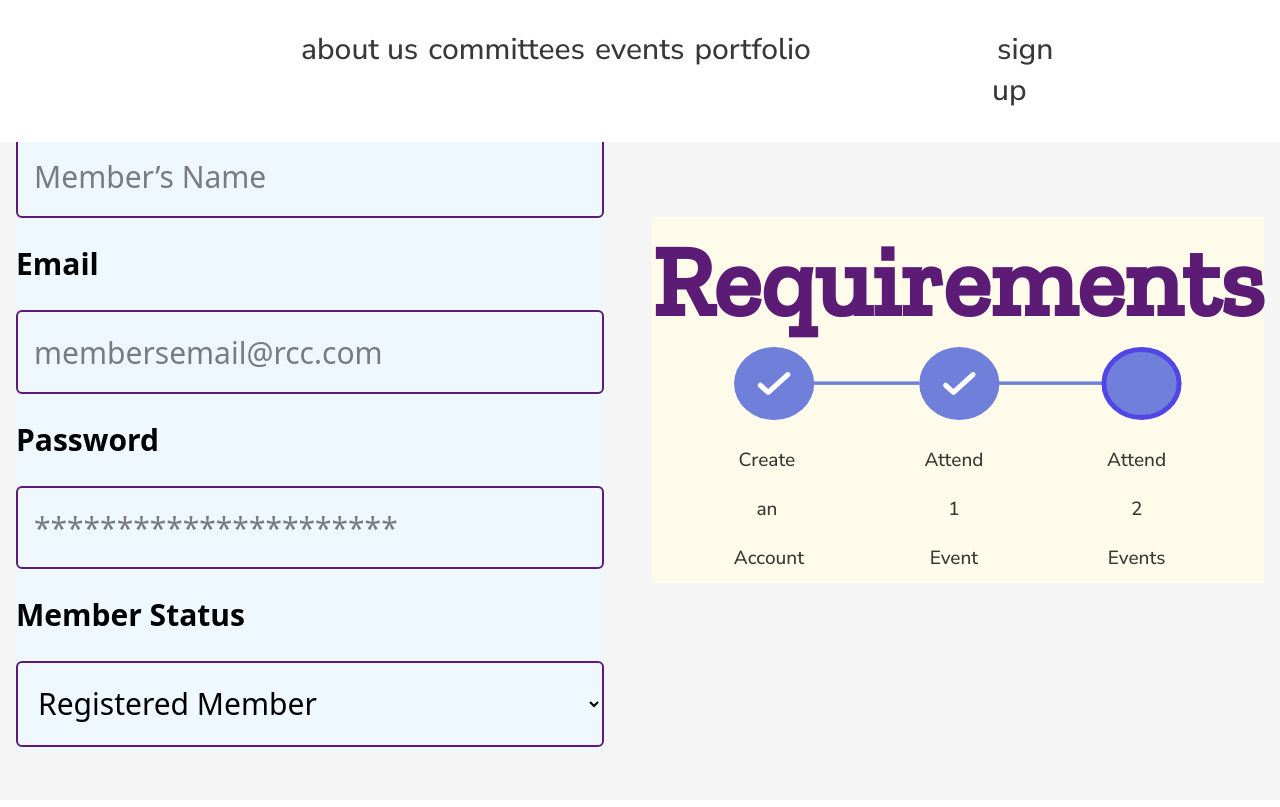
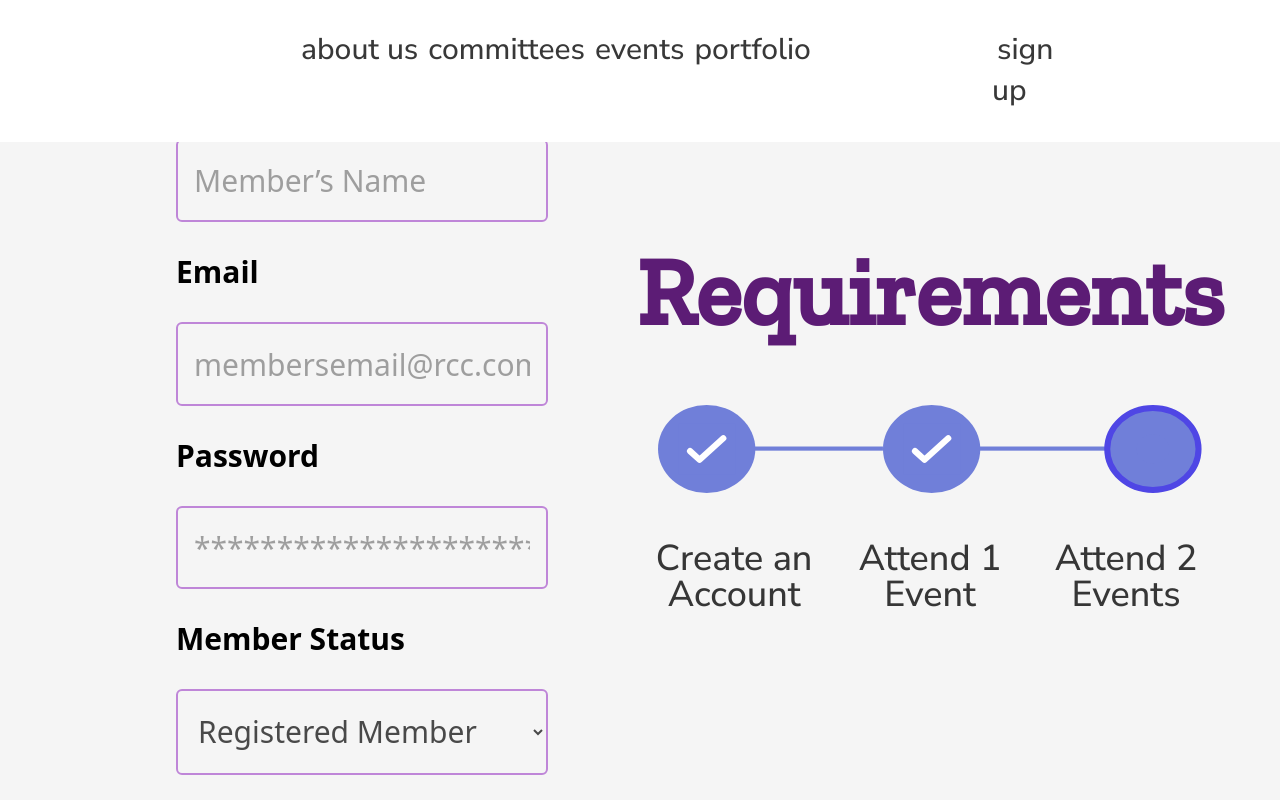
Before and after one commit to rcc-sjsu/rcc-site-mk3, a Next.js app: page /profile in a window 1280 px wide. Built offline with nearby package versions, Linux system fonts and the light colour scheme.

Commit message:
static styling complete

```diff
--- a/app/(pages)/profile/page.module.css
+++ b/app/(pages)/profile/page.module.css
@@ -17,11 +17,13 @@
 }
 
 .left_section {
+  display: flex;
+  flex-direction: column;
   margin-top: 1.5rem;
   width: 100%;
   max-width: 620px;
   max-height: 682px;
-  background-color: aliceblue;
+  margin-left: 10rem;
 }
 
 .label {
@@ -29,35 +31,62 @@
   font-size: 1.875rem;
   line-height: 2.25rem;
   font-weight: 700;
-  margin-bottom: 1.75rem;
+  margin-bottom: 2rem;
 }
 
 .input {
   padding: 1.2rem 1rem;
   border-radius: 0.375rem;
   border-width: 2px;
-  border-color: #5c1c75;
+  border-color: rgba(191, 134, 216, 1);
+  color: rgba(0, 0, 0, 0.7);
   width: 100%;
 
   font-weight: 400;
   font-size: 30px;
   line-height: 88%;
   letter-spacing: 0%;
-  margin-bottom: 1.75rem;
+  margin-bottom: 2rem;
 }
 
 .right_section {
-  margin-top: 1.5rem;
+  display: flex;
+  margin-left: 2.5rem;
+  margin-right: 2.5rem;
+  margin-top: 2.5rem;
+  flex-direction: column;
   width: 100%;
-  max-width: 688px;
-  max-height: 682px;
+  max-width: 42rem;
   text-align: center;
-  background-color: azure;
 }
 
 .requirements_title {
-  font-size: 100px;
+  font-size: 96px;
   line-height: 130px;
   font-weight: bold;
   text-align: center;
+  margin-bottom: 3rem;
 }
+
+.requirements_p {
+  font-family: Nunito Sans;
+  font-weight: 500;
+  font-size: 36px;
+  line-height: 100%;
+  letter-spacing: 0%;
+  text-align: center;
+}
+
+.image_container {
+  position: relative;
+  width: 100%;
+  max-width: 34rem;
+}
+
+.requirement_text_container {
+  display: flex;
+  margin-top: 3rem;
+  justify-content: space-between;
+  width: 100%;
+  max-width: 42rem;
+}
--- a/app/(pages)/profile/page.tsx
+++ b/app/(pages)/profile/page.tsx
@@ -55,33 +55,31 @@ export default function Profile() {
       </section>
 
       {/* right side: requirements */}
-      <section className="text-center w-4xl bg-amber-50">
+      <section className={styles.right_section}>
         <h1 className={styles.requirements_title}>Requirements</h1>
-        <div className="flex flex-col items-center">
-          <div className="relative w-full max-w-md">
+        <div className="flex flex-col justify-center items-center">
+          <div className={styles.image_container}>
             <Image
               src="/images/profile-images/checkmark-circles.svg"
               alt="Requirements Steps"
               layout="responsive"
-              width={1200} // Adjust these values based on your image's actual width and desired aspect ratio
-              height={225}
+              width={540} // Adjust these values based on your image's actual width and desired aspect ratio
+              height={88}
               objectFit="contain"
             />
           </div>
-          <div className="flex justify-between w-full max-w-md mt-4">
-            {" "}
-            {/* Container for the text labels */}
-            <div className="text-center">
-              <p className="text-sm">Create an</p>
-              <p className="text-sm">Account</p>
+          <div className={styles.requirement_text_container}>
+            <div className="w-1/3 flex flex-col items-center justify-center">
+              <p className={styles.requirements_p}>Create an</p>
+              <p className={styles.requirements_p}>Account</p>
             </div>
-            <div className="text-center">
-              <p className="text-sm">Attend 1</p>
-              <p className="text-sm">Event</p>
+            <div className="w-1/3 flex flex-col items-center justify-center">
+              <p className={styles.requirements_p}>Attend 1</p>
+              <p className={styles.requirements_p}>Event</p>
             </div>
-            <div className="text-center">
-              <p className="text-sm">Attend 2</p>
-              <p className="text-sm">Events</p>
+            <div className="w-1/3 flex flex-col items-center justify-center">
+              <p className={styles.requirements_p}>Attend 2</p>
+              <p className={styles.requirements_p}>Events</p>
             </div>
           </div>
         </div>
```
